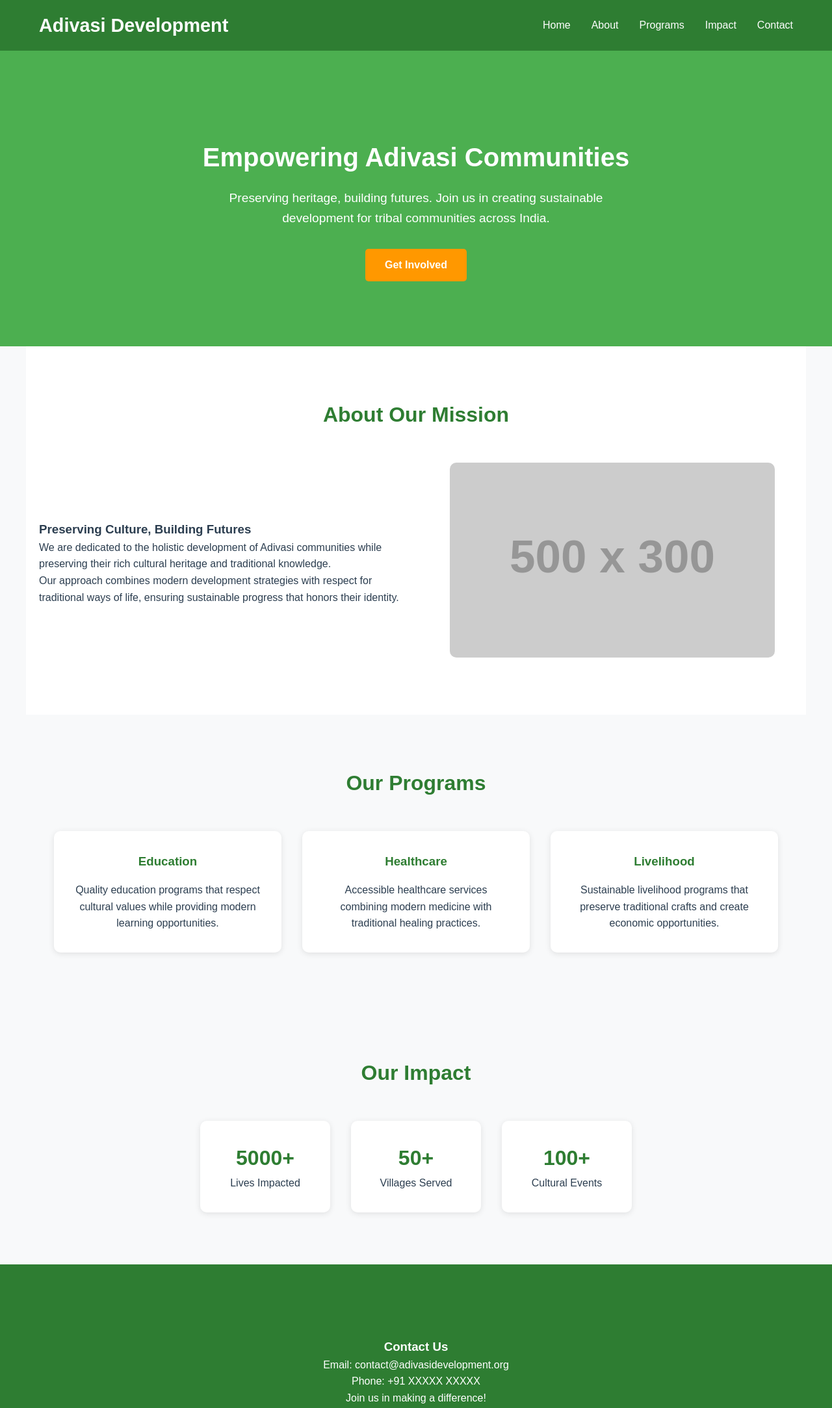
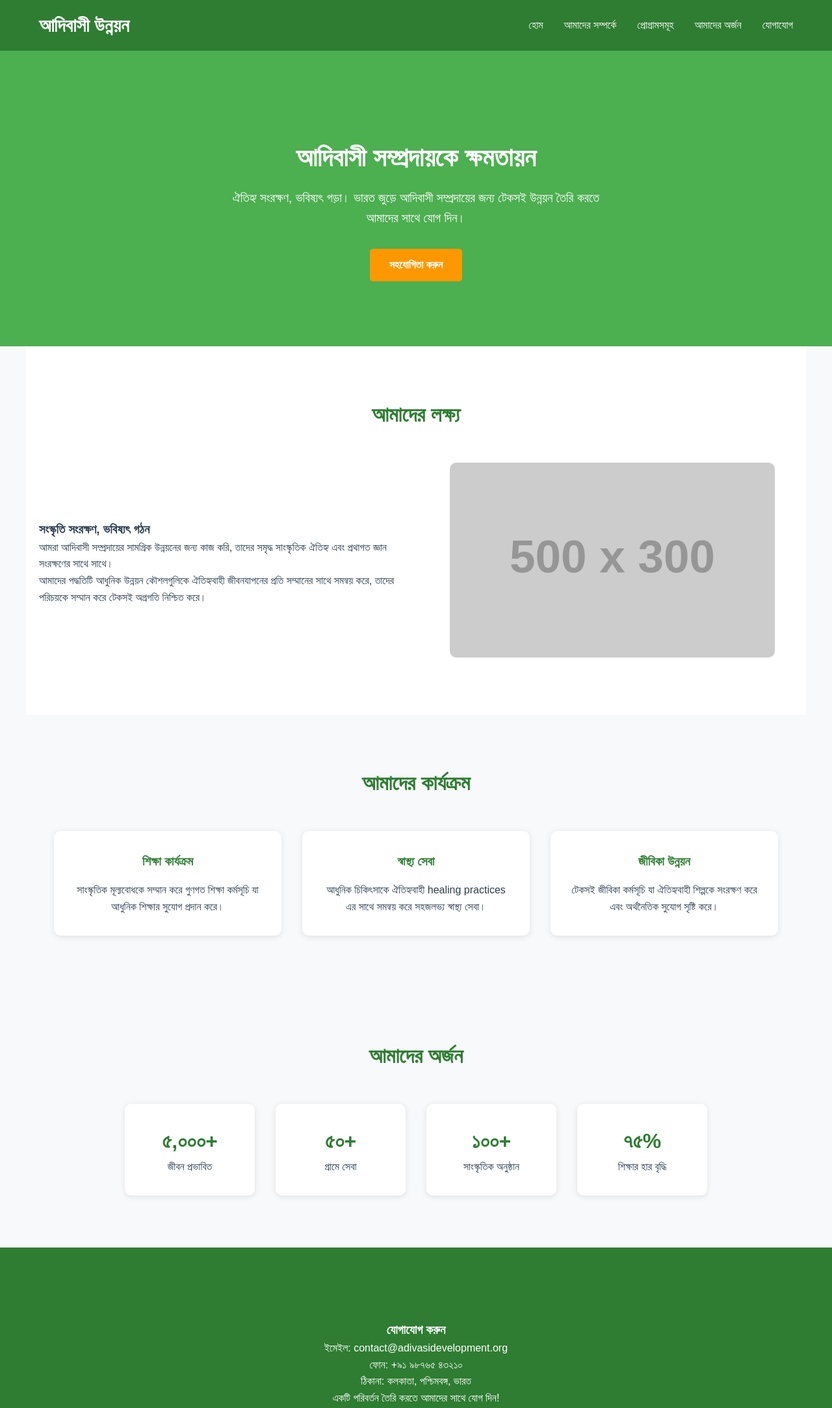
Before and after one commit to adivasidev/adivasidevelopment.github.io, a plain HTML site: page index.html in a window 1280 px wide. Shown: the top 2167 px of the page at 65% size. Drawn offline with Linux system fonts and the light colour scheme; placeholder pictures from the web are drawn by us.

Commit message:
Translate index.html content to Bengali

```diff
--- a/index.html
+++ b/index.html
@@ -1,87 +1,92 @@
 <!DOCTYPE html>
-<html lang="en">
+<html lang="bn">
 <head>
     <meta charset="UTF-8">
     <meta name="viewport" content="width=device-width, initial-scale=1.0">
-    <title>Adivasi Development - Empowering Tribal Communities</title>
+    <title>আদিবাসী উন্নয়ন - আদিবাসী সম্প্রদায়কে ক্ষমতায়ন</title>
     <link rel="stylesheet" href="style.css">
 </head>
 <body>
     <header>
         <nav class="nav-container">
-            <div class="logo">Adivasi Development</div>
+            <div class="logo">আদিবাসী উন্নয়ন</div>
             <ul class="nav-links">
-                <li><a href="#home">Home</a></li>
-                <li><a href="#about">About</a></li>
-                <li><a href="#programs">Programs</a></li>
-                <li><a href="#impact">Impact</a></li>
-                <li><a href="#contact">Contact</a></li>
+                <li><a href="#home">হোম</a></li>
+                <li><a href="#about">আমাদের সম্পর্কে</a></li>
+                <li><a href="#programs">প্রোগ্রামসমূহ</a></li>
+                <li><a href="#impact">আমাদের অর্জন</a></li>
+                <li><a href="#contact">যোগাযোগ</a></li>
             </ul>
         </nav>
     </header>
 
     <section class="hero" id="home">
-        <h1>Empowering Adivasi Communities</h1>
-        <p>Preserving heritage, building futures. Join us in creating sustainable development for tribal communities across India.</p>
-        <a href="#contact" class="cta-button">Get Involved</a>
+        <h1>আদিবাসী সম্প্রদায়কে ক্ষমতায়ন</h1>
+        <p>ঐতিহ্য সংরক্ষণ, ভবিষ্যৎ গড়া। ভারত জুড়ে আদিবাসী সম্প্রদায়ের জন্য টেকসই উন্নয়ন তৈরি করতে আমাদের সাথে যোগ দিন।</p>
+        <a href="#contact" class="cta-button">সহযোগিতা করুন</a>
     </section>
 
     <section class="section about" id="about">
-        <h2>About Our Mission</h2>
+        <h2>আমাদের লক্ষ্য</h2>
         <div class="about-content">
             <div class="about-text">
-                <h3>Preserving Culture, Building Futures</h3>
-                <p>We are dedicated to the holistic development of Adivasi communities while preserving their rich cultural heritage and traditional knowledge.</p>
-                <p>Our approach combines modern development strategies with respect for traditional ways of life, ensuring sustainable progress that honors their identity.</p>
+                <h3>সংস্কৃতি সংরক্ষণ, ভবিষ্যৎ গঠন</h3>
+                <p>আমরা আদিবাসী সম্প্রদায়ের সামগ্রিক উন্নয়নের জন্য কাজ করি, তাদের সমৃদ্ধ সাংস্কৃতিক ঐতিহ্য এবং প্রথাগত জ্ঞান সংরক্ষণের সাথে সাথে।</p>
+                <p>আমাদের পদ্ধতিটি আধুনিক উন্নয়ন কৌশলগুলিকে ঐতিহ্যবাহী জীবনযাপনের প্রতি সম্মানের সাথে সমন্বয় করে, তাদের পরিচয়কে সম্মান করে টেকসই অগ্রগতি নিশ্চিত করে।</p>
             </div>
             <div class="about-image">
-                <img src="https://via.placeholder.com/500x300/4CAF50/FFFFFF?text=Adivasi+Community" alt="Adivasi Community">
+                <img src="https://via.placeholder.com/500x300/4CAF50/FFFFFF?text=আদিবাসী+সম্প্রদায়" alt="আদিবাসী সম্প্রদায়">
             </div>
         </div>
     </section>
 
     <section class="section" id="programs">
-        <h2>Our Programs</h2>
+        <h2>আমাদের কার্যক্রম</h2>
         <div class="programs-grid">
             <div class="program-card">
-                <h3>Education</h3>
-                <p>Quality education programs that respect cultural values while providing modern learning opportunities.</p>
+                <h3>শিক্ষা কার্যক্রম</h3>
+                <p>সাংস্কৃতিক মূল্যবোধকে সম্মান করে গুণগত শিক্ষা কর্মসূচি যা আধুনিক শিক্ষার সুযোগ প্রদান করে।</p>
             </div>
             <div class="program-card">
-                <h3>Healthcare</h3>
-                <p>Accessible healthcare services combining modern medicine with traditional healing practices.</p>
+                <h3>স্বাস্থ্য সেবা</h3>
+                <p>আধুনিক চিকিৎসাকে ঐতিহ্যবাহী healing practices এর সাথে সমন্বয় করে সহজলভ্য স্বাস্থ্য সেবা।</p>
             </div>
             <div class="program-card">
-                <h3>Livelihood</h3>
-                <p>Sustainable livelihood programs that preserve traditional crafts and create economic opportunities.</p>
+                <h3>জীবিকা উন্নয়ন</h3>
+                <p>টেকসই জীবিকা কর্মসূচি যা ঐতিহ্যবাহী শিল্পকে সংরক্ষণ করে এবং অর্থনৈতিক সুযোগ সৃষ্টি করে।</p>
             </div>
         </div>
     </section>
 
     <section class="section" id="impact">
-        <h2>Our Impact</h2>
+        <h2>আমাদের অর্জন</h2>
         <div class="impact-stats">
             <div class="stat">
-                <span class="stat-number">5000+</span>
-                <span>Lives Impacted</span>
+                <span class="stat-number">৫,০০০+</span>
+                <span>জীবন প্রভাবিত</span>
             </div>
             <div class="stat">
-                <span class="stat-number">50+</span>
-                <span>Villages Served</span>
+                <span class="stat-number">৫০+</span>
+                <span>গ্রামে সেবা</span>
             </div>
             <div class="stat">
-                <span class="stat-number">100+</span>
-                <span>Cultural Events</span>
+                <span class="stat-number">১০০+</span>
+                <span>সাংস্কৃতিক অনুষ্ঠান</span>
+            </div>
+            <div class="stat">
+                <span class="stat-number">৭৫%</span>
+                <span>শিক্ষার হার বৃদ্ধি</span>
             </div>
         </div>
     </section>
 
     <footer id="contact">
         <div class="section">
-            <h3>Contact Us</h3>
-            <p>Email: contact@adivasidevelopment.org</p>
-            <p>Phone: +91 XXXXX XXXXX</p>
-            <p>Join us in making a difference!</p>
+            <h3>যোগাযোগ করুন</h3>
+            <p>ইমেইল: contact@adivasidevelopment.org</p>
+            <p>ফোন: +৯১ ৯৮৭৬৫ ৪৩২১০</p>
+            <p>ঠিকানা: কলকাতা, পশ্চিমবঙ্গ, ভারত</p>
+            <p>একটি পরিবর্তন তৈরি করতে আমাদের সাথে যোগ দিন!</p>
         </div>
     </footer>
 
```
